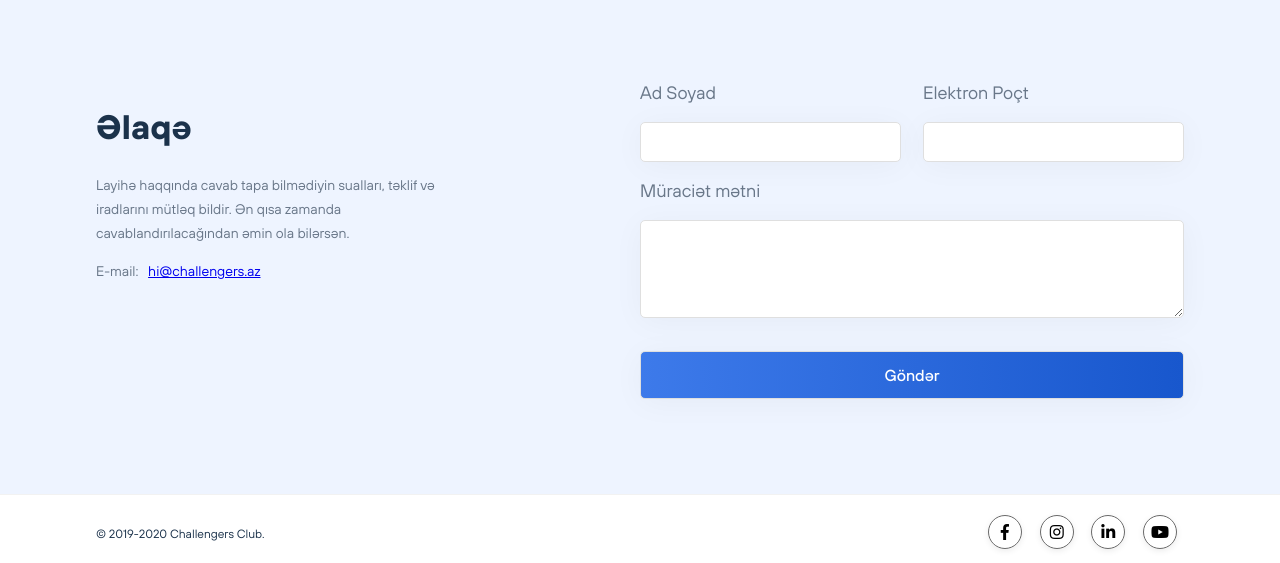
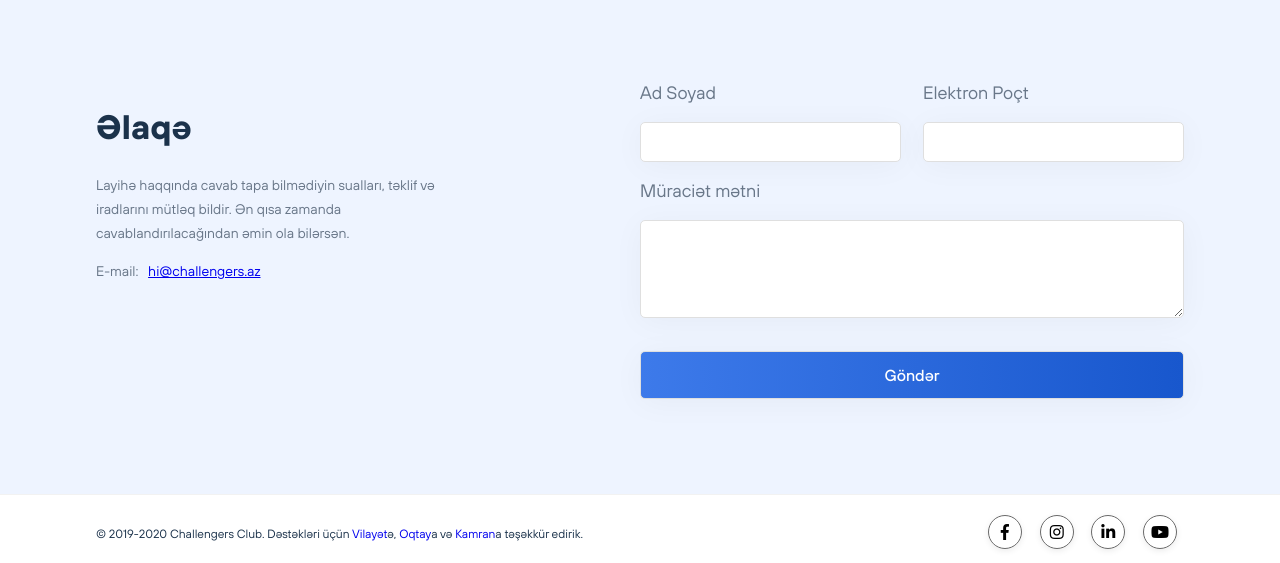
Before and after one commit to theprogbash/challengers-ip, a Django app: page / in a window 1280 px wide. Shown: the part 3044-3607 px from the top of the page. Run offline with Django 3.2, Linux system fonts and the light colour scheme; data comes from the database, SQL or seed files in the repository; some libraries are stand-ins or nearby versions.

Commit message:
Added links

```diff
--- a/ccapp/views.py
+++ b/ccapp/views.py
@@ -15,7 +15,7 @@ def index(request):
         applicant_name = request.POST.get('name')
         applicant_surname = request.POST.get('surname')
         subject = 'Müraciətin qəbul olundu'
-        message = 'Salam, dəyərli ' + str(applicant_name) + ' ' + str(applicant_surname) + ', \nChallengers Club-a müraciətin etdiyin üçün təşəkkür edirəm.  1 Yanvar tarixindən etibarən müraciətin dəyərləndiriləcək və sənə ətraflı məlumat göndəriləcək. \nHəvəsin və istəyin daim olsun.'
+        message = 'Salam, dəyərli ' + str(applicant_name) + ' ' + str(applicant_surname) + ', \nChallengers Club-a müraciətin etdiyin üçün təşəkkür edirəm.  1 Yanvar tarixindən etibarən müraciətin dəyərləndiriləcək və sənə ətraflı məlumat göndəriləcək. \nHəvəsin və istəyin daimi olsun.'
         from_email = settings.SERVER_EMAIL
         recipient_list = [applicant_email]
         send_mail(subject, message, from_email, recipient_list)
@@ -32,7 +32,7 @@ def index(request):
             sender_email = request.POST.get('sender_email')
             sender_name = request.POST.get('sender_name')
             subject = 'Mesajını aldım'
-            message = 'Salam, dəyərli ' + str(sender_name) + '. \nMesajını aldım. Ən qısa zamanda cavalandıracam. \nTəşəkkür edirəm.'
+            message = 'Salam, dəyərli ' + str(sender_name) + '. \nMesajını aldım. Ən qısa zamanda cavablandıracam. \nTəşəkkür edirəm.'
             from_email = settings.SERVER_EMAIL
             recipient_list = [sender_email]
             send_mail(subject, message, from_email, recipient_list)
--- a/templates/index.html
+++ b/templates/index.html
@@ -657,7 +657,7 @@
     <footer>
 
         <div class="footer-left-side">
-            <span>© 2019-2020 Challengers Club.</span>
+            <span>© 2019-2020 Challengers Club. Dəstəkləri üçün <a href="www.behance.net/vilayat">Vilayət</a>ə, <a href="https://vimeo.com/user11569585">Oqtay</a>a və <a href="mailto: kamranmzam@code.edu.az">Kamran</a>a təşəkkür edirik.</span>
         </div>
 
         <div class="footer-right-side">
```
